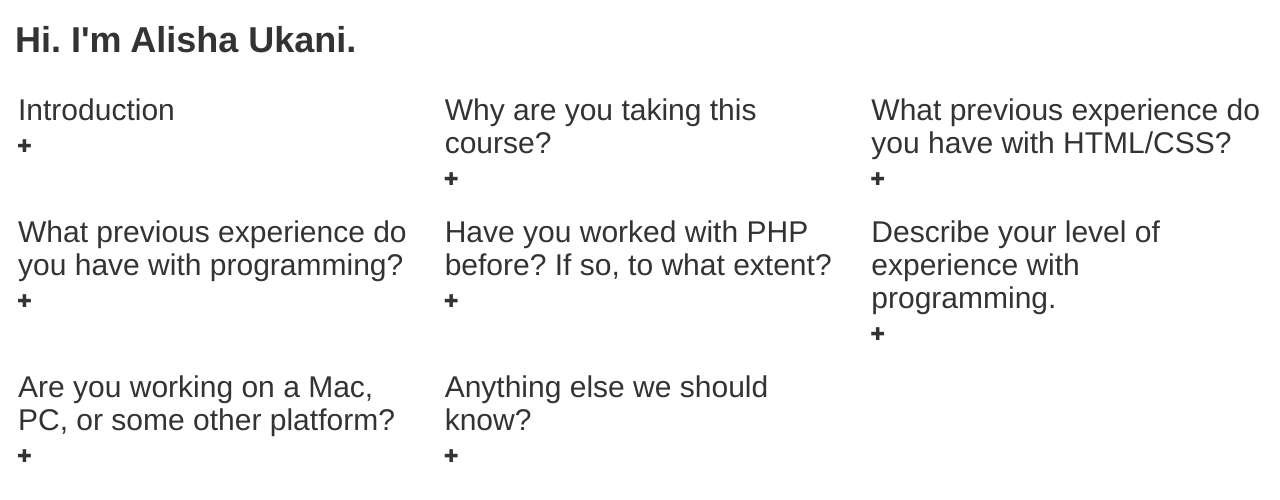
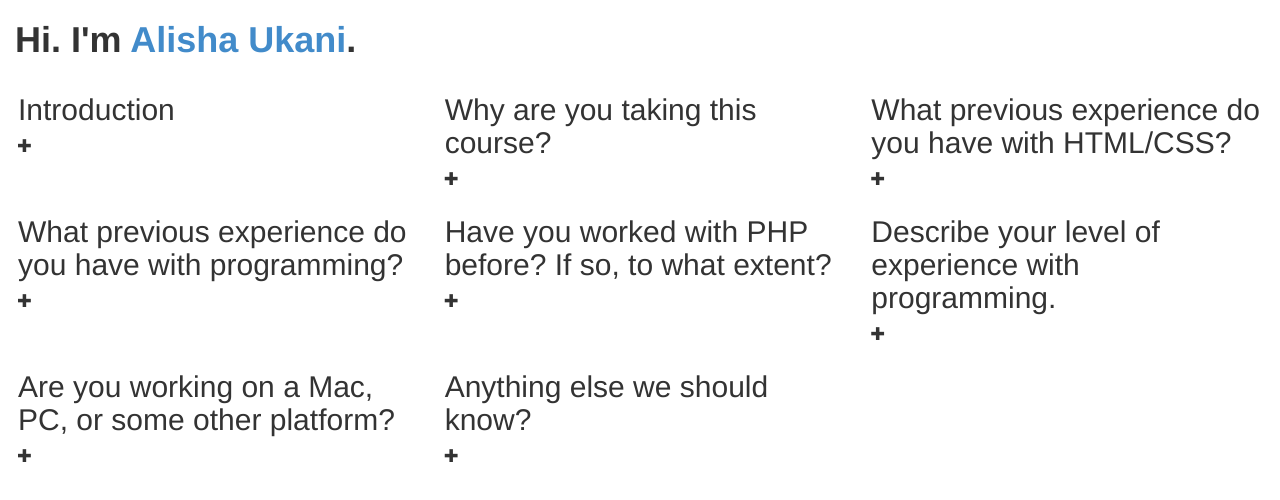
Before and after one commit to alisha/p1, a plain HTML site: page index.html in a window 1280 px wide. Drawn offline with nearby package versions, Linux system fonts and the light colour scheme.

Commit message:
Add link to personal website

```diff
--- a/index.html
+++ b/index.html
@@ -8,7 +8,7 @@
 	</head>
 
 	<body>
-		<h1>Hi. I'm Alisha Ukani.</h1>
+		<h1>Hi. I'm <a href="https://www.alishaukani.com">Alisha Ukani</a>.</h1>
 
 		<div class="container-fluid">
 			<div class="row">
```
